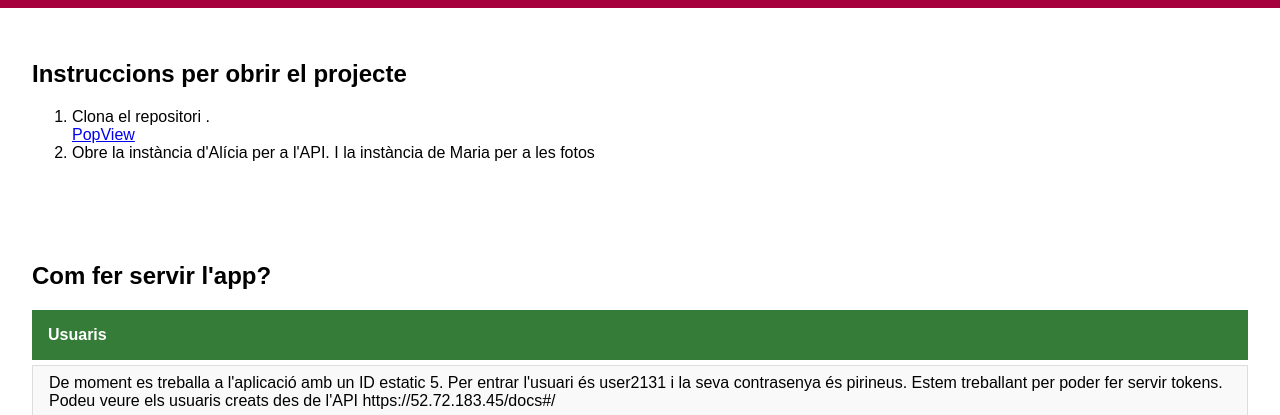
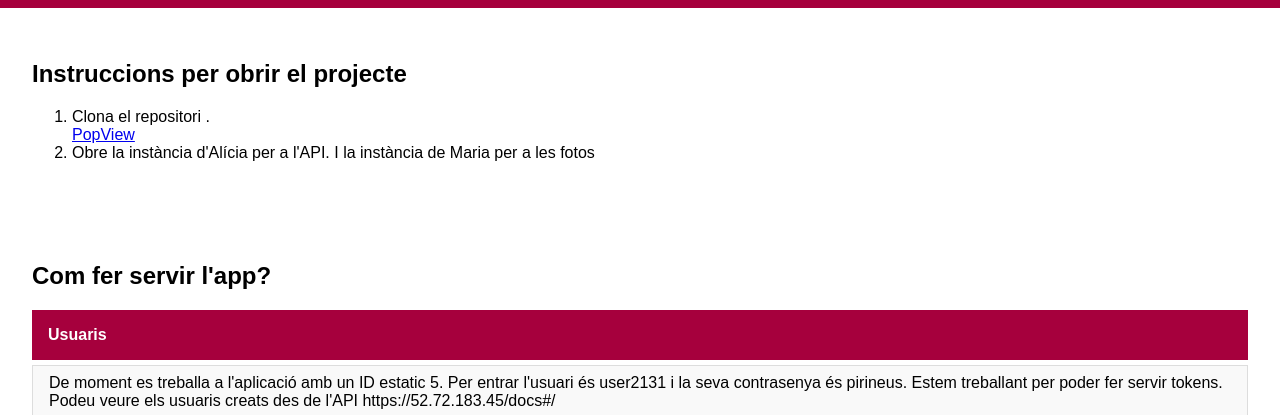
Before and after one commit to AliciaCampo/PopView_web, a plain HTML site: page index.html in a window 1280 px wide. Both pictures are taken after a click on the button "Usuaris". Shown: the part 352-767 px from the top of the page. Drawn offline with Linux system fonts and the light colour scheme.

Commit message:
colores box cambiado

```diff
--- a/css/styles.css
+++ b/css/styles.css
@@ -36,7 +36,7 @@ footer {
 .accordion-btn {
     width: 100%;               /* Hace que los botones ocupen todo el ancho */
     padding: 1rem;             /* Añadimos un poco de espacio alrededor */
-    background-color: #4CAF50; /* Color de fondo del botón */
+    background-color: #A6003D; /* Color de fondo del botón */
     color: white;              /* Color del texto */
     border: none;              /* Sin borde */
     text-align: left;          /* El texto a la izquierda */
@@ -49,7 +49,7 @@ footer {
 }
 
 .accordion-btn:hover {
-    background-color: #45a049; /* Cambia el color al pasar el ratón */
+    background-color: #A6003D; /* Cambia el color al pasar el ratón */
 }
 
 .accordion-content {
@@ -62,7 +62,7 @@ footer {
 }
 
 .accordion-btn.active {
-    background-color: #367c39;   /* Cambia el fondo cuando está activo */
+    background-color: #A6003D;   /* Cambia el fondo cuando está activo */
 }
 
 .accordion-content p {
```
